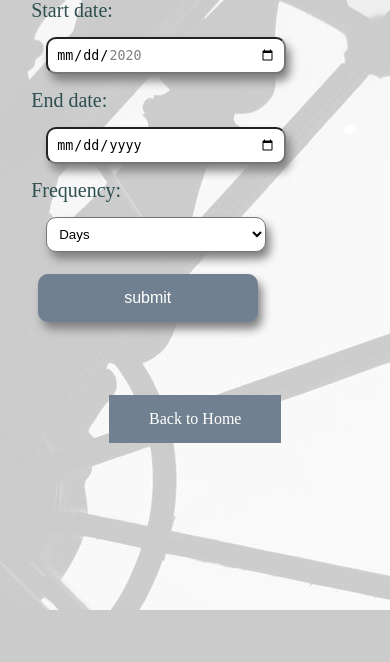
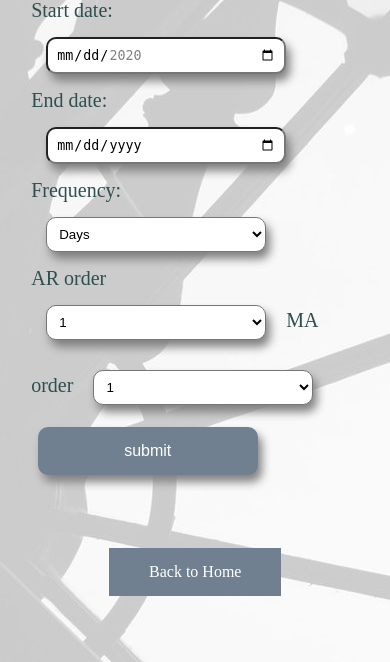
Before and after one commit to Tim-Abwao/time-series-app, a Flask app: page /sample in a window 390 px wide. Shown: the part 234-896 px from the top of the page. Before the commit the page ends 844 px from the top, so only its background shows below. Run offline with Flask 2, Linux system fonts and the light colour scheme.

Commit message:
Improving the sample creation mechanism.

```diff
--- a/app.py
+++ b/app.py
@@ -1,13 +1,11 @@
 from flask import Flask, flash, render_template, url_for, request, redirect
-from ts_functions import (
-    clear_old_files,
-    TimeSeriesPredictions,
-    TimeSeriesGraphs)
+from ts_functions import clear_old_files, TimeSeriesPredictions, TimeSeriesGraphs
 import os
 from werkzeug.utils import secure_filename
 from datetime import date
 import pandas as pd
 import numpy as np
+from statsmodels.tsa.arima_process import arma_generate_sample
 
 
 UPLOAD_FOLDER = "static/files"
@@ -23,7 +21,7 @@ frequencies = {
 app = Flask(__name__)
 app.config["UPLOAD_FOLDER"] = UPLOAD_FOLDER
 app.config["MAX_CONTENT_LENGTH"] = 15 * 1024 * 1024
-glossary_data = pd.read_csv('static/glossary.csv').sort_values(by="title")
+glossary_data = pd.read_csv("static/glossary.csv").sort_values(by="title")
 glossary_data.reset_index(drop=True, inplace=True)
 
 
@@ -31,8 +29,7 @@ def allowed_file(filename):
     """
     Checks whether a file's extension is supported/allowed.
     """
-    return "." in filename and filename.rsplit(".", 1)[1].lower() \
-           in ALLOWED_EXTENSIONS
+    return "." in filename and filename.rsplit(".", 1)[1].lower() in ALLOWED_EXTENSIONS
 
 
 @app.route("/")
@@ -88,7 +85,7 @@ def process_file(filename):
         "acf&pacf": plot.acf_pacf,
         "lineplot": plot.lineplot,
         "model_fit": plot.modelfit,
-        "seasonal_decomposition": plot.seasonal_decomposition
+        "seasonal_decomposition": plot.seasonal_decomposition,
     }
 
     return render_template(
@@ -105,25 +102,38 @@ def create_sample():
     today = date.today().isoformat()
     if request.method == "POST":
         try:
+            # collecting sample parameters
             start = request.form["start"]
             stop = request.form["stop"]
             frequency = request.form["frequency"]
+            ar_order = int(request.form["ar_order"])
+            ma_order = int(request.form["ma_order"])
+
             # creating user-defined sample
             index = pd.date_range(start, stop, freq=frequency)
             size = len(index)
-            data = pd.Series(np.random.rand(size) * 5000, index=index, name='Sample')
+            np.random.seed(123)
+            ar = np.linspace(-1, 1, ar_order)
+            ma = np.linspace(-1, 1, ma_order)
+            y = arma_generate_sample(
+                ar, ma, size, scale=100, distrvs=np.random.standard_normal
+            )
+            data = pd.Series(y, index=index, name="Sample")
             clear_old_files("png")  # removing old graphs
             predictions = TimeSeriesPredictions(data)  # fitting  models
             results = predictions.results
             sample = predictions.sample
             totals = sample.sum().round(2).to_numpy()
-            plot = TimeSeriesGraphs(data, results)
-            graphs = {
-                "acf&pacf": plot.acf_pacf,
-                "lineplot": plot.lineplot,
-                "model_fit": plot.modelfit,
-                "seasonal_decomposition": plot.seasonal_decomposition
-            }
+            try:
+                plot = TimeSeriesGraphs(data, results)
+                graphs = {
+                    "acf&pacf": plot.acf_pacf,
+                    "lineplot": plot.lineplot,
+                    "model_fit": plot.modelfit,
+                    "seasonal_decomposition": plot.seasonal_decomposition,
+                }
+            except RuntimeError:
+                return redirect(url_for(create_sample))
 
             return render_template(
                 "processing_file.html",
@@ -146,8 +156,7 @@ def create_sample():
         )
 
     return render_template(
-        "processing_sample.html", sample=True, frequencies=frequencies,
-        today=today
+        "processing_sample.html", sample=True, frequencies=frequencies, today=today
     )
 
 
--- a/templates/base.html
+++ b/templates/base.html
@@ -7,11 +7,11 @@
 	<style type="text/css">
 		body {
 			background-color: silver;
-			background: url({{ url_for('static', filename='home_background_large.jpg')}});
+			background: url({{ url_for('static', filename='background_large.jpg')}});
 		}
 		@media only screen and (max-width: 640px) {
 			body {
-				background: url({{ url_for('static', filename='home_background_small.jpg')}})
+				background: url({{ url_for('static', filename='background_small.jpg')}})
 			}
 		}
 	</style>
--- a/templates/processing_sample.html
+++ b/templates/processing_sample.html
@@ -15,6 +15,19 @@
 				<option value="{{ frequency }}">{{frequencies[frequency] }}</option>
 				{% endfor %}
 			</select><br>
+			AR order
+			<select name='ar_order'>
+				{% for i in range(1,10) %}
+
+				<option value={{ i }}>{{ i }}</option>
+				{% endfor %}
+			</select>
+			MA order
+			<select name='ma_order'>
+				{% for i in range(1,10) %}
+				<option value={{ i }}>{{ i }}</option>
+				{% endfor %}
+			</select>
 			{% if input_error %}
 			<span style="color: orangered;">{{input_error}}</span><br>
 			{% endif %}
```
Also changed, not shown: ts_functions.py (+23 -7 lines), static/background_large.jpg (renamed from static/home_background_large.jpg), static/background_small.jpg (renamed from static/home_background_small.jpg), static/files/2020-05-19 17:55:29.000487_acf_pacf_plots.png (deleted), static/files/2020-05-19 17:55:29.199470_line_plot.png (deleted), static/files/2020-05-19 17:55:29.350110-AR.png (deleted), static/files/2020-05-19 17:55:29.461807seasonal-decomposition.png (deleted), static/files/2020-05-19 23:27:44.717374_acf_pacf_plots.png (added), static/files/2020-05-19 23:27:44.879344_line_plot.png (added), static/files/2020-05-19 23:27:44.984013-AR.png (added), static/files/2020-05-19 23:27:45.101942-Exponential Smoothing.png (added), static/files/2020-05-19 23:27:45.196591seasonal-decomposition.png (added).
